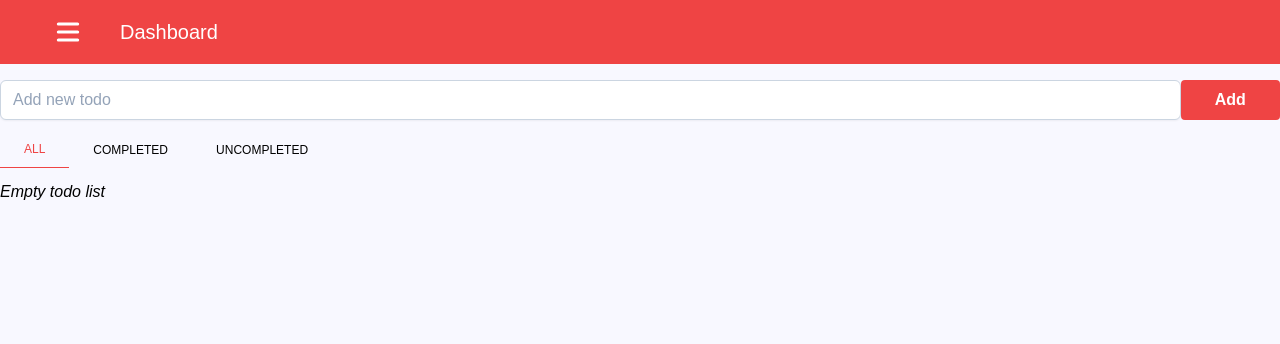
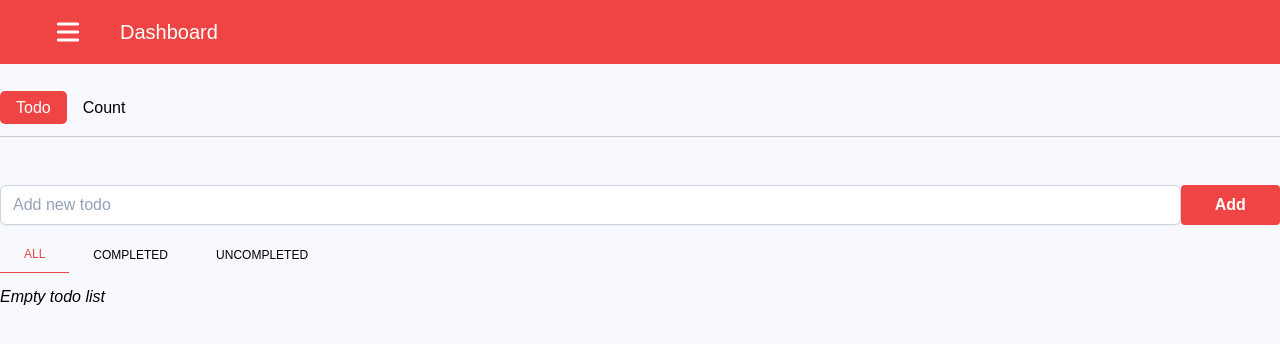
Before and after one commit to nguyenkhoi2806/vuejs-todo, a Vue app: page / in a window 1280 px wide. Shown: the top 344 px of the page. Built offline with nearby package versions, Linux system fonts and the light colour scheme; what tw-elements would draw is missing.

Commit message:
update assingment

```diff
--- a/src/App.vue
+++ b/src/App.vue
@@ -10,11 +10,14 @@ import Layout from "./layout/default.vue";
 
 export default {
   components: {
-    Todo: defineAsyncComponent({
-      loader: () => import("@/views/Todo/Todo.vue"),
-      delay: 10000,
-      timeout: 10000,
-    }),
+    Dashboard: defineAsyncComponent(
+      () =>
+        new Promise((resolve, reject) => {
+          setTimeout(() => {
+            resolve(import("@/views/Dashboard/Dashboard.vue"));
+          }, 2000);
+        })
+    ),
     Layout,
     SlideBar,
     HeaderApp,
@@ -32,7 +35,7 @@ export default {
     </template>
     <template #body>
       <div class="container mx-auto">
-        <Todo />
+        <Dashboard />
       </div>
     </template>
   </Layout>
--- /dev/null
+++ b/src/components/Button/Button.vue
@@ -0,0 +1,45 @@
+<script>
+import { storeToRefs } from "pinia";
+import { defineComponent } from "vue-demi";
+
+import useSettingStore from "@/stores/setting";
+
+export default defineComponent({
+  name: "Button",
+  props: {
+    click: {
+      type: Function,
+      default() {
+        return;
+      },
+    },
+    label: {
+      type: String,
+      default() {
+        return "button";
+      },
+    },
+  },
+  setup() {
+    const settingStore = useSettingStore();
+    const { themeSelected } = storeToRefs(settingStore);
+    return {
+      themeSelected,
+    };
+  },
+});
+</script>
+
+<template>
+  <button
+    class="font-bold px-2 py-2 rounded w-1/12"
+    :class="[
+      'bg-' + themeSelected.backgroundColor,
+      'text-' + themeSelected.textColor,
+      'hover:bg' + themeSelected.textColor + '-700',
+    ]"
+    @click="click"
+  >
+    {{ label }}
+  </button>
+</template>
--- /dev/null
+++ b/src/views/Count/Count.vue
@@ -0,0 +1,49 @@
+<script>
+import Button from "@/components/Button/Button.vue";
+
+export default {
+  name: "Count",
+  components: {
+    Button,
+  },
+  data() {
+    return {
+      count: 1,
+    };
+  },
+  methods: {
+    increase() {
+      this.count = this.count + 1;
+    },
+    decrease() {
+      this.count = this.count - 1;
+    },
+  },
+};
+</script>
+<template>
+  <div class="count">
+    <div class="count-button">
+      <Button label="+" :click="increase" />
+      <Button label="-" :click="decrease" />
+    </div>
+    <p>Count: {{ count }}</p>
+  </div>
+</template>
+
+<style lang="scss">
+.count {
+  &-button {
+    display: flex;
+    margin-bottom: 0.5rem;
+  }
+  button {
+    padding: 0.5rem 1rem;
+    width: fit-content;
+
+    &:nth-child(2) {
+      margin-left: 1rem;
+    }
+  }
+}
+</style>
--- /dev/null
+++ b/src/views/Dashboard/Dashboard.vue
@@ -0,0 +1,96 @@
+<script>
+import { storeToRefs } from "pinia";
+import { defineComponent } from "vue";
+
+import useSettingStore from "@/stores/setting";
+
+import Count from "../Count/Count.vue";
+import Todo from "../Todo/Todo.vue";
+
+export default defineComponent({
+  name: "Dashboard",
+  components: {
+    Todo,
+    Count,
+  },
+  setup() {
+    const settingStore = useSettingStore();
+    const { themeSelected } = storeToRefs(settingStore);
+    return {
+      themeSelected,
+    };
+  },
+  data() {
+    return {
+      currentTab: "Todo",
+    };
+  },
+  computed: {
+    isCountActive() {
+      if (this.currentTab === "Count") {
+        return this.getClassActive();
+      }
+      return "";
+    },
+    isTodoActive() {
+      if (this.currentTab === "Todo") {
+        return this.getClassActive();
+      }
+      return "";
+    },
+  },
+  methods: {
+    switchTo(tab) {
+      this.currentTab = tab;
+    },
+    getClassActive() {
+      const { themeSelected } = this;
+      return [
+        "bg-" + themeSelected.backgroundColor,
+        "text-" + themeSelected.textColor,
+        "hover:bg" + themeSelected.textColor + "-700",
+      ];
+    },
+  },
+});
+</script>
+
+<template>
+  <ul class="dashboard-tabs" role="tablist">
+    <li>
+      <a href="#Todo" :class="[isTodoActive]" @click="switchTo('Todo')">
+        Todo
+      </a>
+    </li>
+    <li>
+      <a href="#Count" :class="[isCountActive]" @click="switchTo('Count')">
+        Count
+      </a>
+    </li>
+  </ul>
+  <div class="dashboard-pages">
+    <KeepAlive>
+      <component :is="currentTab"></component>
+    </KeepAlive>
+  </div>
+</template>
+
+<style lang="scss" scoped>
+.dashboard-tabs {
+  display: flex;
+  border-bottom: 1px solid #ccc;
+
+  li {
+    margin-top: 2rem;
+    margin-bottom: 1rem;
+    a {
+      padding: 0.5rem 1rem;
+      border-radius: 5px;
+    }
+  }
+}
+
+.dashboard-pages {
+  padding-top: 2rem;
+}
+</style>
--- a/src/views/Todo/Todo.vue
+++ b/src/views/Todo/Todo.vue
@@ -2,6 +2,7 @@
 import { storeToRefs } from "pinia";
 import { defineComponent } from "vue";
 
+import Button from "@/components/Button/Button.vue";
 import ConfirmModal from "@/components/ConfirmModal/ConfirmModal.vue";
 import InputTextCustom from "@/components/Input/Text.vue";
 import Loading from "@/components/Loading/Loading.vue";
@@ -21,6 +22,7 @@ export default defineComponent({
     ConfirmModal,
     InputTextCustom,
     Loading,
+    Button,
   },
   async setup() {
     const todoStore = useTodoStore();
@@ -195,17 +197,7 @@ export default defineComponent({
         @update-value:value="todoName = $event"
         @submit="submit"
       />
-      <button
-        class="font-bold px-2 py-2 rounded w-1/12"
-        :class="[
-          'bg-' + themeSelected.backgroundColor,
-          'text-' + themeSelected.textColor,
-          'hover:bg' + themeSelected.textColor + '-700',
-        ]"
-        @click="submit"
-      >
-        Add
-      </button>
+      <Button :click="submit" label="Add" />
     </label>
     <div class="flex space-x-2 justify-between my-3">
       <div class="flex">
@@ -225,18 +217,11 @@ export default defineComponent({
           {{ status.label }}
         </button>
       </div>
-      <button
-        v-if="todoList.length > 0"
-        class="font-bold px-2 py-2 rounded"
-        :class="[
-          'bg-' + themeSelected.backgroundColor,
-          'text-' + themeSelected.textColor,
-          'hover:bg' + themeSelected.textColor + '-700',
-        ]"
-        @click="showConfirmDeleteAll"
-      >
-        Delete all
-      </button>
+      <Button
+        v-if="filteredTodoByStatus.length > 0"
+        :click="showConfirmDeleteAll"
+        label="Delete all"
+      />
     </div>
   </div>
   <p v-if="loading">Loading todo list...</p>
```
Also changed, not shown: src/components/Loading/Loading.vue (line endings or trailing spaces).
